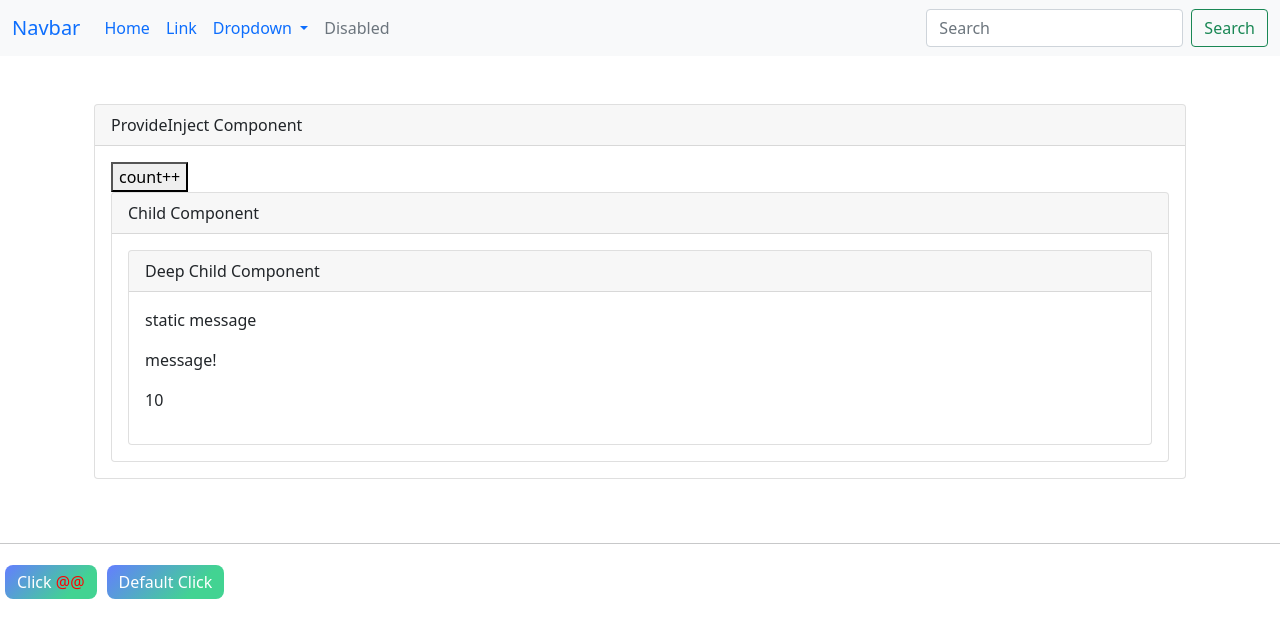
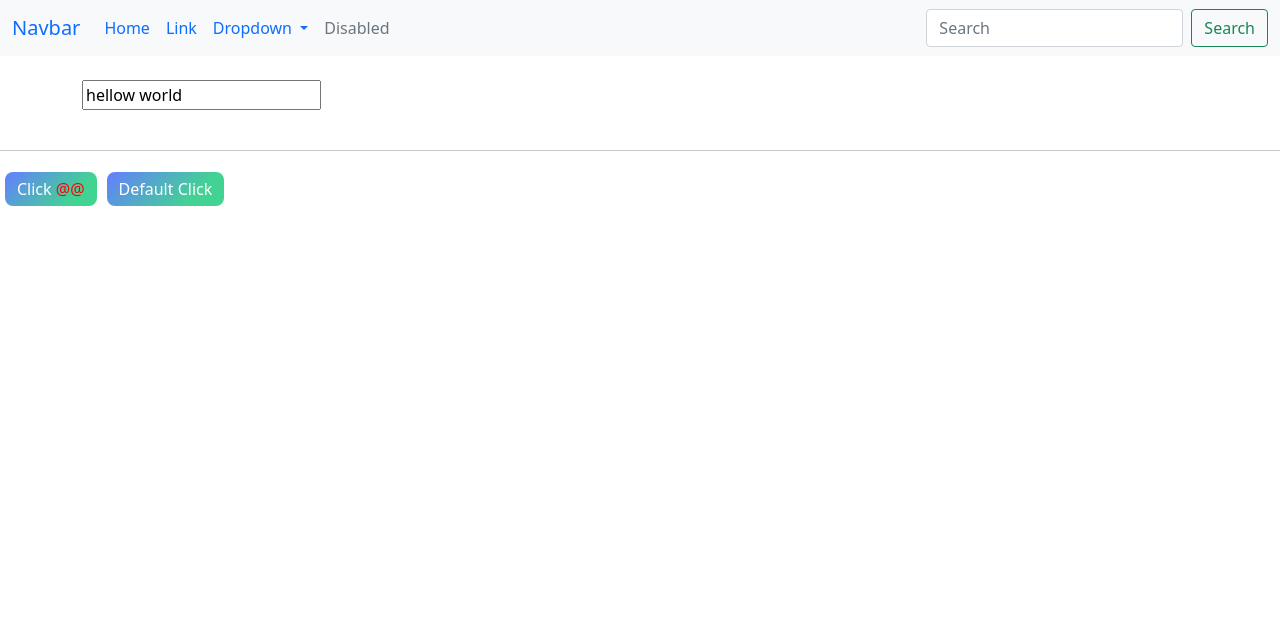
Before and after one commit to HiddenEvent/learn-vue3, a Vue app: page / in a window 1280 px wide. Shown: the top 638 px of the page. Built offline with nearby package versions, Linux system fonts and the light colour scheme.

Commit message:
라이프사이클 훅 - Create 테스트 - Mounted 테스트

```diff
--- /dev/null
+++ b/src/components/LifecycleHooks.vue
@@ -0,0 +1,34 @@
+<template>
+	<div class="container py-4">
+		<input ref="inputRef" type="text" value="hellow world" />
+	</div>
+</template>
+
+<script>
+import { onBeforeMount, onMounted, ref } from 'vue';
+
+export default {
+	setup() {
+		console.log('setup');
+		const inputRef = ref(null);
+		onBeforeMount(() => {
+			console.log('onBeforeMount', inputRef.value); /*Dom 데이터를 읽어 올 수 없음*/
+		});
+		onMounted(() => {
+			console.log('onMounted', inputRef.value); /*Dom 데이터를 읽어온다.*/
+		});
+		return { inputRef };
+	},
+	// data: () => ({
+	// 	dataMessage: 'dataMessage',
+	// }),
+	// beforeCreate() {
+	// 	console.log('beforeCreate : ', this.dataMessage); /*data 접근할 수 없음*/
+	// },
+	// created() {
+	// 	console.log('created : ', this.dataMessage); /*data 접근 가능*/
+	// },
+};
+</script>
+
+<style scoped></style>
--- a/src/components/TheView.vue
+++ b/src/components/TheView.vue
@@ -1,16 +1,14 @@
 <template>
 	<main>
-		<div className="container py-4">
-			<ProvideInject></ProvideInject>
-		</div>
+		<LifecycleHooks></LifecycleHooks>
 	</main>
 </template>
 
 <script>
-import ProvideInject from './ProvideInject.vue';
+import LifecycleHooks from './LifecycleHooks.vue';
 export default {
 	components: {
-		ProvideInject,
+		LifecycleHooks,
 	},
 	setup() {},
 };
```
Also changed, not shown: 1 other file (tests, documents, lock files or other folders).
